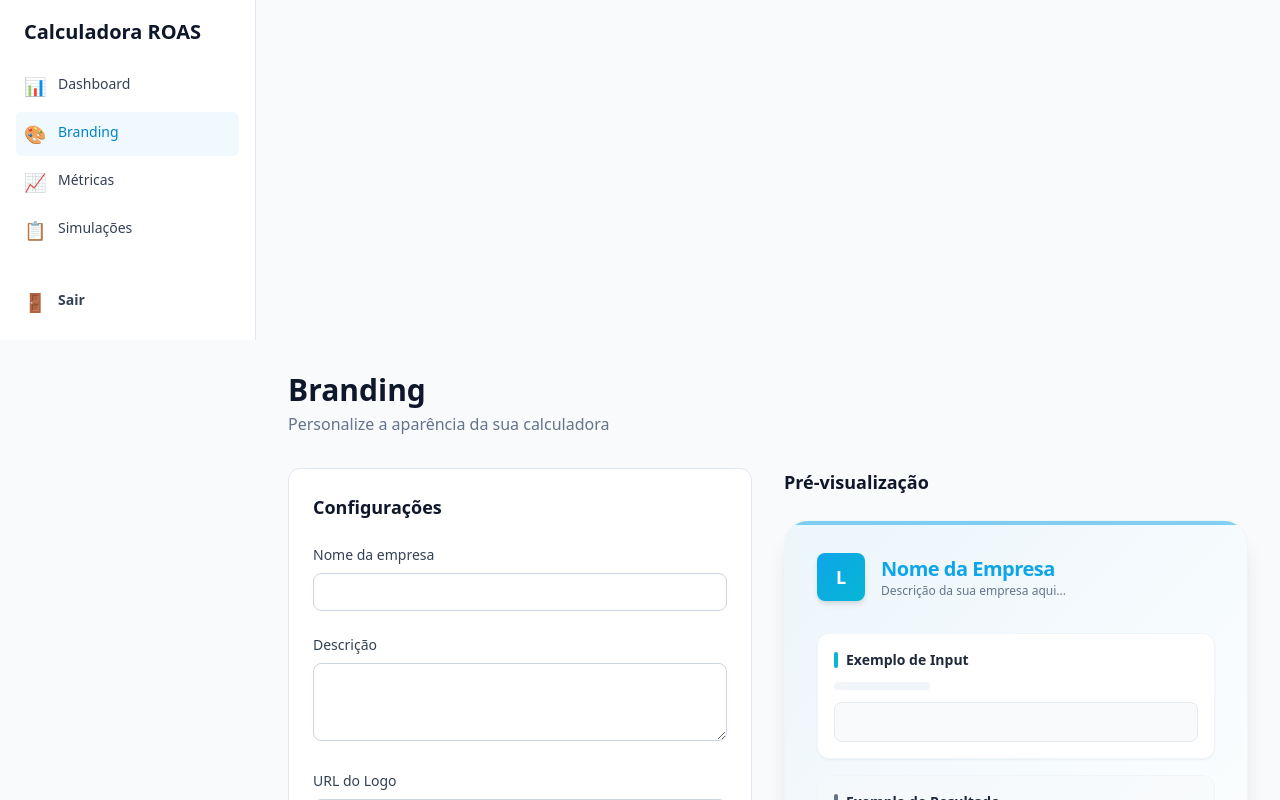
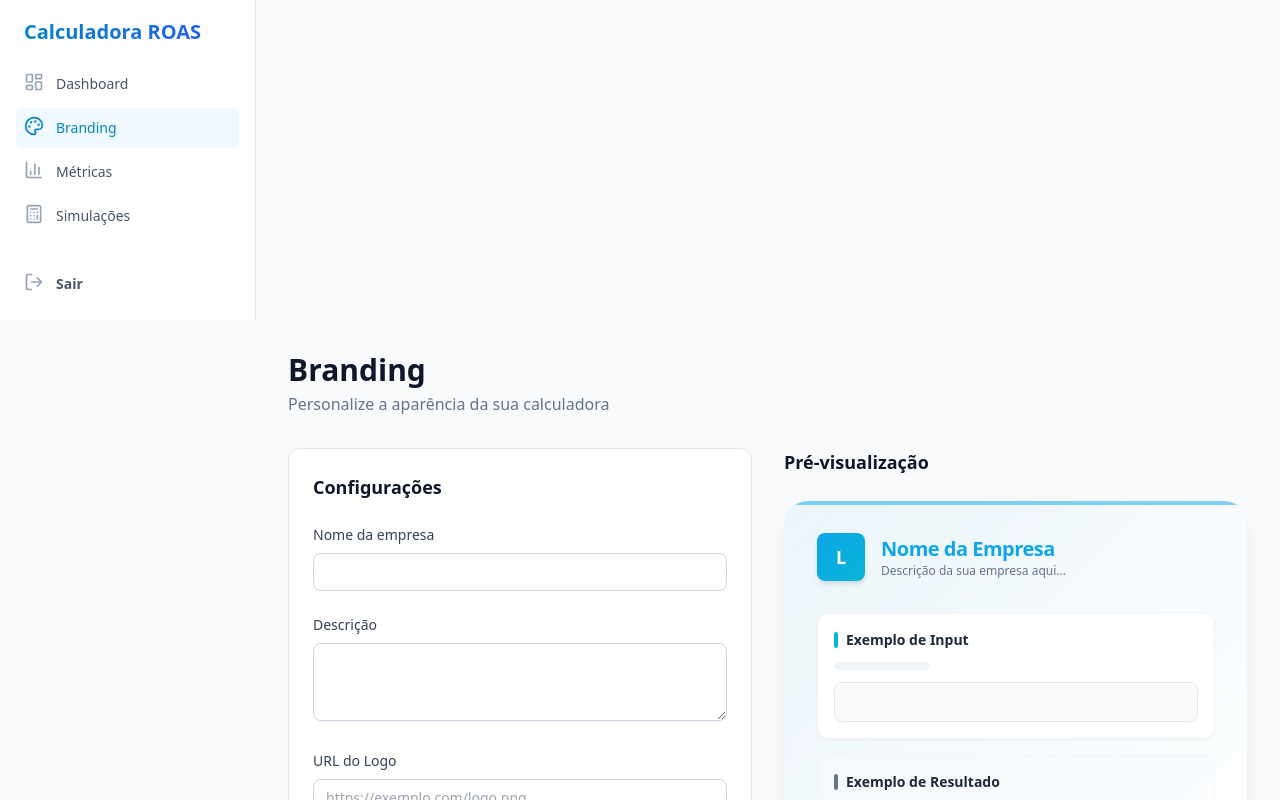
Before and after one commit to Jmarcos17/calculadoraderoas, a Next.js app: page /dashboard/branding in a window 1280 px wide. Shown: the top 800 px of the page. Built offline with nearby package versions, Linux system fonts and the light colour scheme; no server answers; the database is empty; sample sign-in values are in the browser's storage.

Commit message:
Feat: Improve dashboard UI and branding experience
- Replace sidebar emojis with Lucide icons for a cleaner look
- Make branding preview sticky for better editing experience
- Improve sidebar typography and active states

```diff
--- a/app/dashboard/branding/page.tsx
+++ b/app/dashboard/branding/page.tsx
@@ -199,11 +199,11 @@ export default function BrandingPage() {
         </form>
 
         {/* Preview */}
-        <div className="space-y-6">
+        <div className="space-y-6 lg:sticky lg:top-6 self-start">
           <h2 className="text-lg font-semibold text-slate-900">Pré-visualização</h2>
 
           <div
-            className="bg-white rounded-3xl shadow-xl border border-slate-100 overflow-hidden relative"
+            className="bg-white rounded-3xl shadow-xl border border-slate-100 overflow-hidden relative transition-all duration-300"
             style={{
               background: `linear-gradient(135deg, ${branding.primaryColor}0d 0%, #ffffff 100%)`
             }}
@@ -225,7 +225,7 @@ export default function BrandingPage() {
                   />
                 ) : (
                   <div
-                    className="h-12 w-12 rounded-lg flex items-center justify-center text-white font-bold text-lg shadow-md"
+                    className="h-12 w-12 rounded-lg flex items-center justify-center text-white font-bold text-lg shadow-md shrink-0"
                     style={{ background: `linear-gradient(135deg, ${branding.primaryColor}, ${branding.accentColor})` }}
                   >
                     {branding.companyName ? branding.companyName.charAt(0).toUpperCase() : 'L'}
--- a/components/dashboard/DashboardSidebar.tsx
+++ b/components/dashboard/DashboardSidebar.tsx
@@ -5,12 +5,21 @@ import { useState } from 'react';
 import Link from 'next/link';
 import { usePathname } from 'next/navigation';
 import { signOut } from 'next-auth/react';
+import {
+  LayoutDashboard,
+  Palette,
+  BarChart3,
+  Calculator,
+  LogOut,
+  Menu,
+  X
+} from 'lucide-react';
 
 const navigation = [
-  { name: 'Dashboard', href: '/dashboard', icon: '📊' },
-  { name: 'Branding', href: '/dashboard/branding', icon: '🎨' },
-  { name: 'Métricas', href: '/dashboard/metrics', icon: '📈' },
-  { name: 'Simulações', href: '/dashboard/simulations', icon: '📋' },
+  { name: 'Dashboard', href: '/dashboard', icon: LayoutDashboard },
+  { name: 'Branding', href: '/dashboard/branding', icon: Palette },
+  { name: 'Métricas', href: '/dashboard/metrics', icon: BarChart3 },
+  { name: 'Simulações', href: '/dashboard/simulations', icon: Calculator },
 ];
 
 export default function DashboardSidebar() {
@@ -26,7 +35,7 @@ export default function DashboardSidebar() {
           onClick={() => setIsMobileMenuOpen(!isMobileMenuOpen)}
           className="p-2 text-slate-500 hover:bg-slate-100 rounded-md"
         >
-          {isMobileMenuOpen ? '✕' : '☰'}
+          {isMobileMenuOpen ? <X size={24} /> : <Menu size={24} />}
         </button>
       </div>
 
@@ -45,7 +54,7 @@ export default function DashboardSidebar() {
         ${isMobileMenuOpen ? 'translate-x-0' : '-translate-x-full'}
       `}>
         <div className="hidden lg:flex h-16 shrink-0 items-center px-6 border-b border-slate-200 lg:border-none">
-          <h1 className="text-xl font-semibold text-slate-900">
+          <h1 className="text-xl font-bold bg-gradient-to-r from-sky-600 to-blue-600 bg-clip-text text-transparent">
             Calculadora ROAS
           </h1>
         </div>
@@ -61,13 +70,16 @@ export default function DashboardSidebar() {
                       <Link
                         href={item.href}
                         onClick={() => setIsMobileMenuOpen(false)}
-                        className={`group flex gap-x-3 rounded-md p-2 text-sm leading-6 ${
+                        className={`group flex gap-x-3 rounded-md p-2 text-sm font-medium leading-6 transition-colors ${
                           isActive
                             ? 'bg-sky-50 text-sky-600'
-                            : 'text-slate-700 hover:text-sky-600 hover:bg-slate-50'
+                            : 'text-slate-600 hover:text-sky-600 hover:bg-slate-50'
                         }`}
                       >
-                        <span className="text-lg">{item.icon}</span>
+                        <item.icon
+                          className={`h-5 w-5 shrink-0 ${isActive ? 'text-sky-600' : 'text-slate-400 group-hover:text-sky-600'}`}
+                          aria-hidden="true"
+                        />
                         {item.name}
                       </Link>
                     </li>
@@ -78,9 +90,12 @@ export default function DashboardSidebar() {
             <li className="mt-auto">
               <button
                 onClick={() => signOut({ callbackUrl: '/login' })}
-                className="group -mx-2 flex gap-x-3 rounded-md p-2 text-sm font-semibold leading-6 text-slate-700 hover:bg-slate-50 hover:text-sky-600 w-full text-left"
+                className="group -mx-2 flex gap-x-3 rounded-md p-2 text-sm font-semibold leading-6 text-slate-600 hover:bg-red-50 hover:text-red-600 w-full text-left transition-colors"
               >
-                <span className="text-lg">🚪</span>
+                <LogOut
+                  className="h-5 w-5 shrink-0 text-slate-400 group-hover:text-red-600"
+                  aria-hidden="true"
+                />
                 Sair
               </button>
             </li>
--- a/package.json
+++ b/package.json
@@ -18,6 +18,7 @@
     "bcryptjs": "^3.0.3",
     "jspdf": "^3.0.4",
     "jspdf-autotable": "^5.0.2",
+    "lucide-react": "^0.555.0",
     "next": "14.2.5",
     "next-auth": "^4.24.13",
     "prisma": "^6.19.0",
```
Also changed, not shown: 1 other file (tests, documents, lock files or other folders).
